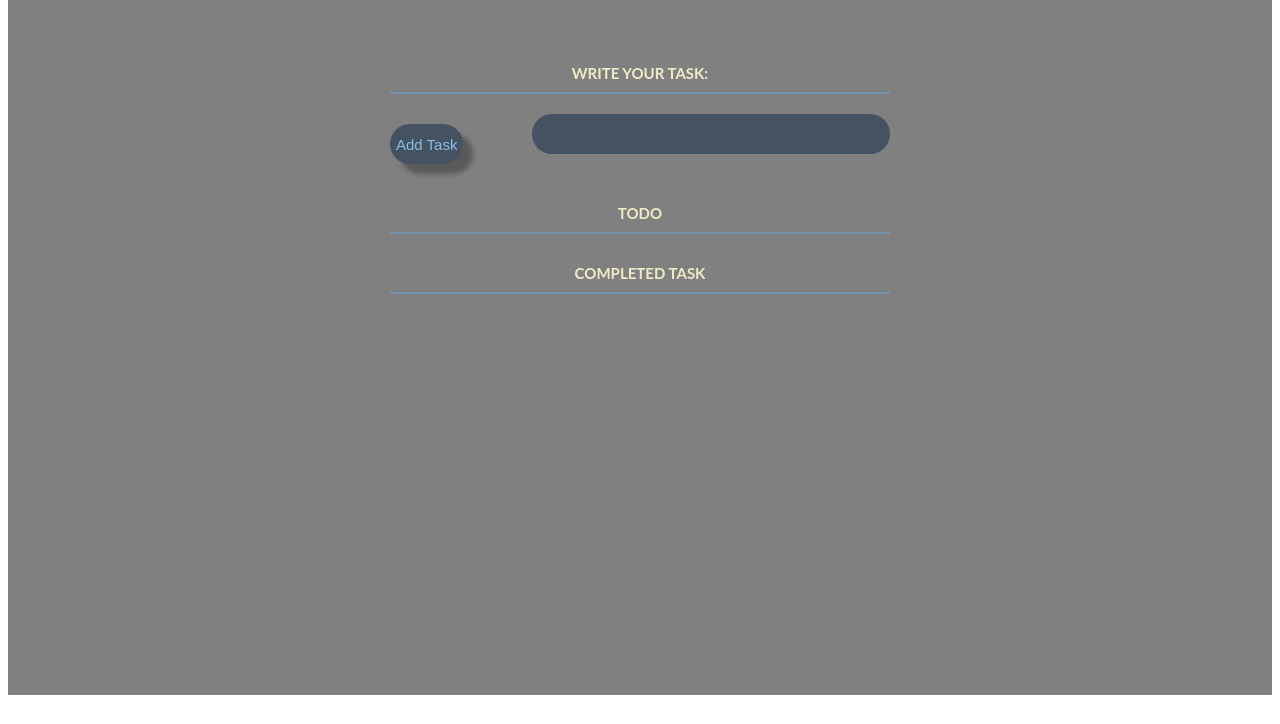
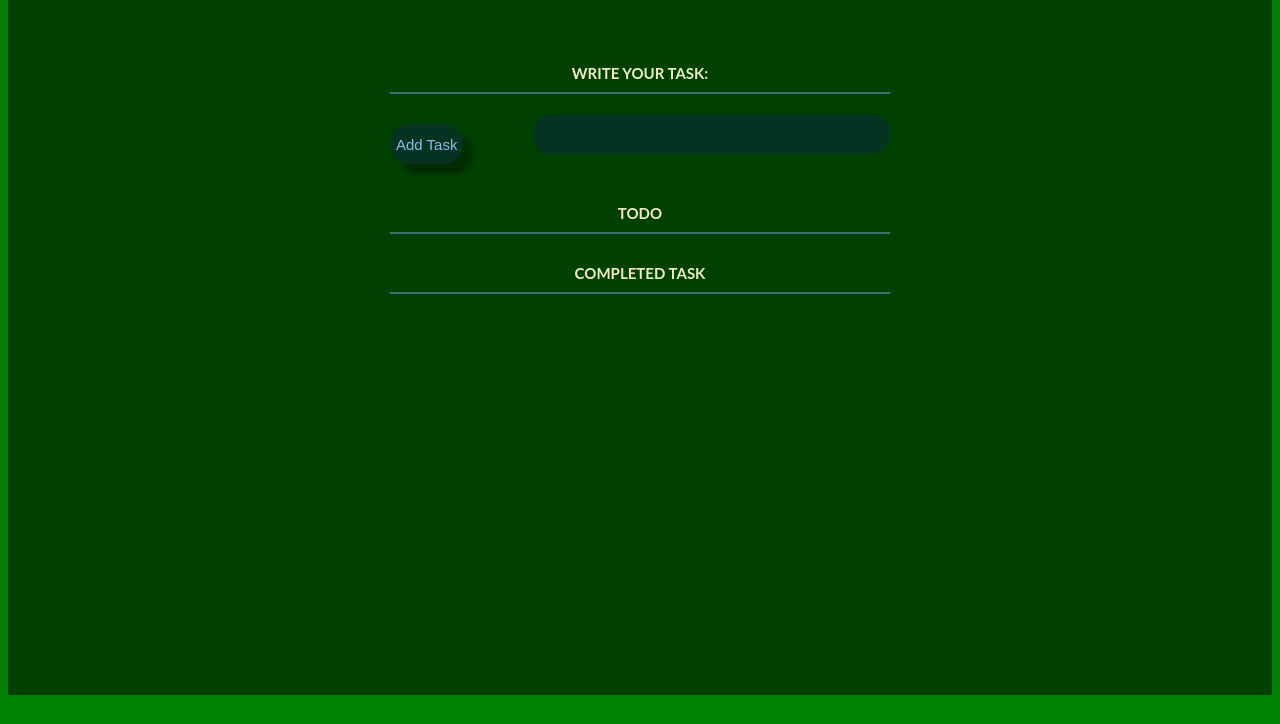
Before and after one commit to Sneha159/Mini-Project, a plain HTML site: page index.html in a window 1280 px wide. Shown: the part 76-800 px from the top of the page. Drawn offline with Linux system fonts and the light colour scheme.

Commit message:
Update style.css

```diff
--- a/style.css
+++ b/style.css
@@ -1,7 +1,8 @@
 
 body {
 	background: #ecf0f1;
-	background: url(../MiniProject/audio/pexels-armin-rimoldi-5553061.jpg);
+	//background: url(../MiniProject/audio/pexels-armin-rimoldi-5553061.jpg);
+	background-color:green;
 	height: 750px;
 	background-size: cover;
 	background-position: center;
```
